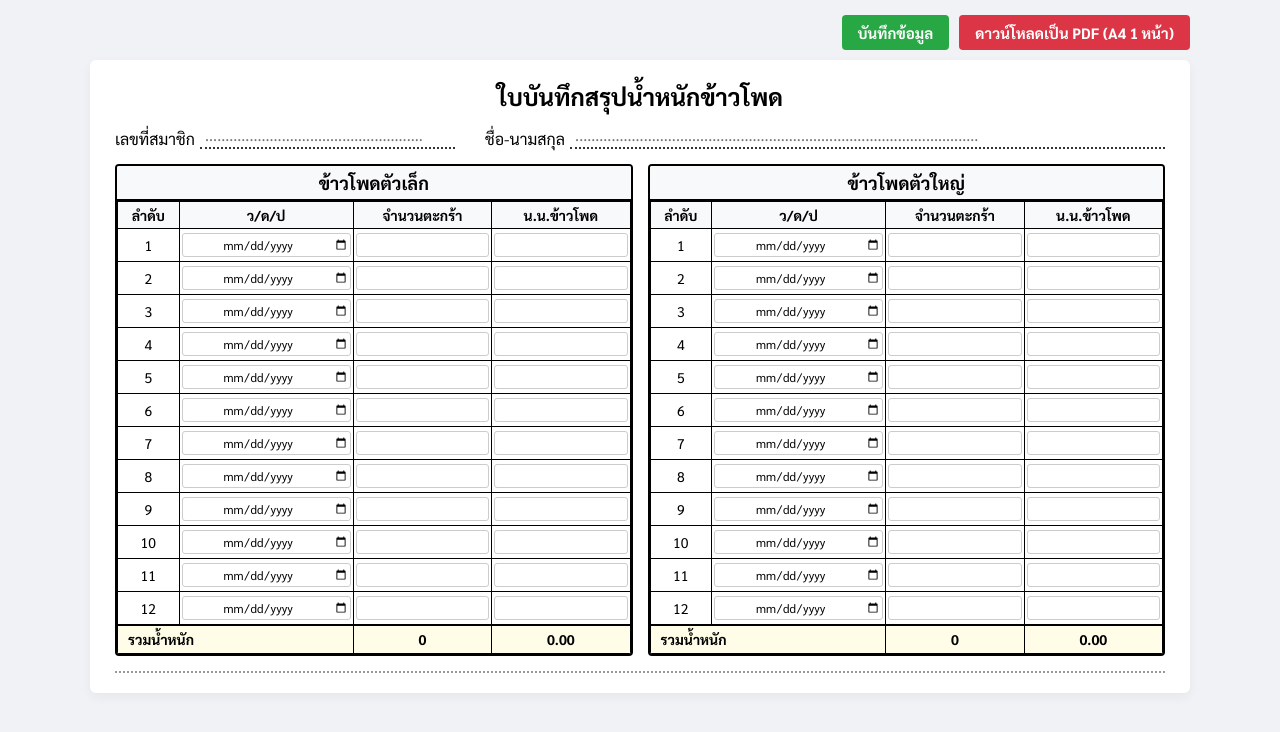
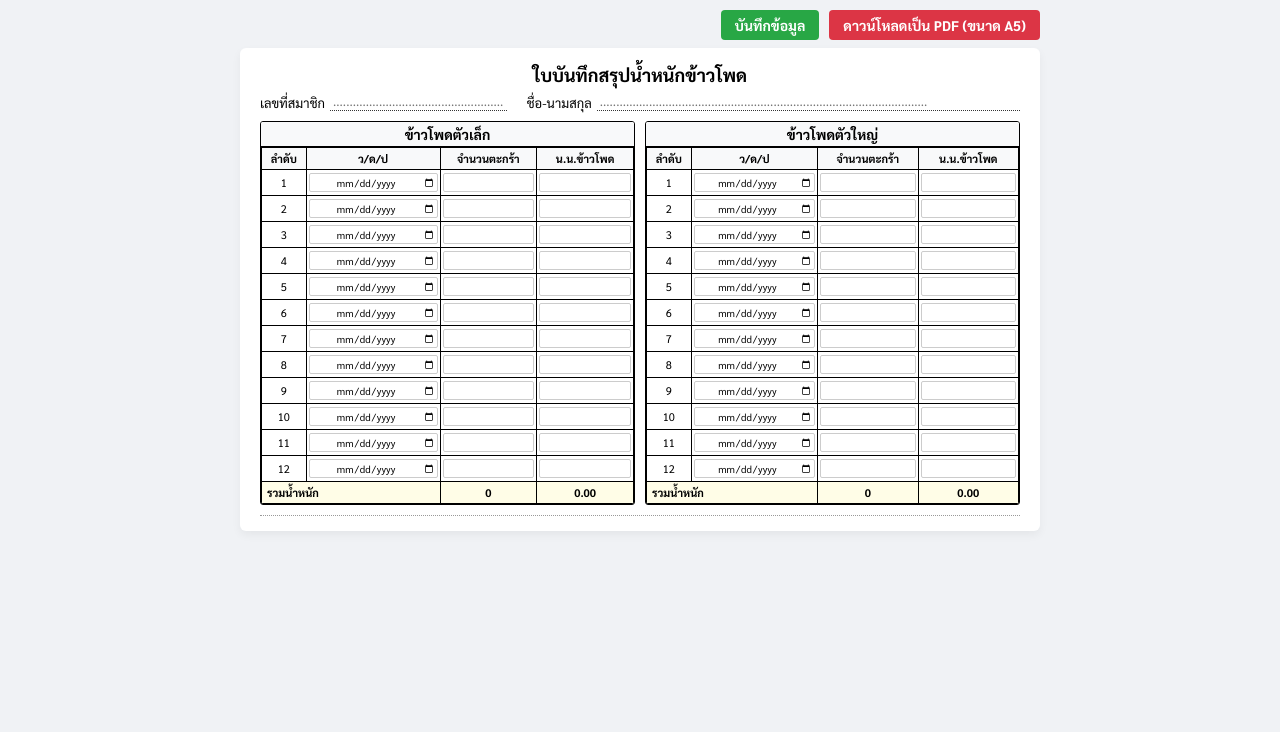
Before and after one commit to jirananboonse-cloud/corn-app, a plain HTML site: page index.html in a window 1280 px wide. Drawn offline with Linux system fonts and the light colour scheme.

Commit message:
Add files via upload

```diff
--- a/index.html
+++ b/index.html
@@ -3,7 +3,7 @@
 <head>
     <meta charset="UTF-8">
     <meta name="viewport" content="width=device-width, initial-scale=1.0">
-    <title>ใบบันทึกสรุปน้ำหนักข้าวโพด</title>
+    <title>ใบบันทึกสรุปน้ำหนักข้าวโพด (ขนาด A5)</title>
     <link rel="preconnect" href="https://fonts.googleapis.com">
     <link rel="preconnect" href="https://fonts.gstatic.com" crossorigin>
     <link href="https://fonts.googleapis.com/css2?family=Sarabun:wght@400;700&display=swap" rel="stylesheet">
@@ -16,24 +16,24 @@
         body {
             font-family: 'Sarabun', sans-serif;
             margin: 0;
-            padding: 15px;
+            padding: 10px;
             background-color: #f0f2f5;
             color: #000;
         }
         .wrapper {
-            max-width: 1100px;
+            max-width: 800px; /* บีบหน้าจอเว็บบนคอมพิวเตอร์ให้อารมณ์ขนาดกะทัดรัดแบบ A5 */
             margin: 0 auto;
         }
-        /* แถบปุ่มด้านบนเว็บแอป */
+        /* แถบปุ่มคอนโทรลด้านบนเว็บแอป */
         .action-bar {
             display: flex;
             justify-content: flex-end;
             gap: 10px;
-            margin-bottom: 10px;
+            margin-bottom: 8px;
         }
         .btn {
-            padding: 8px 16px;
-            font-size: 15px;
+            padding: 6px 14px;
+            font-size: 14px;
             font-family: 'Sarabun', sans-serif;
             font-weight: bold;
             border: none;
@@ -45,28 +45,28 @@
         .btn-save { background-color: #28a745; color: white; }
         .btn-save:hover { background-color: #218838; }
 
-        /* การจัดระเบียบหน้าตารางให้ตรงกับ A4 1 หน้า */
+        /* จัดขนาดพื้นที่การดีไซน์เอกสารให้เข้าสัดส่วนขนาดกระดาษ A5 (ครึ่งหนึ่งของ A4) */
         .document-page {
             background: white;
-            padding: 20px 25px;
+            padding: 15px 20px;
             border-radius: 6px;
-            box-shadow: 0 4px 12px rgba(0,0,0,0.05);
+            box-shadow: 0 4px 10px rgba(0,0,0,0.05);
         }
         .form-header {
             text-align: center;
-            margin-bottom: 10px;
+            margin-bottom: 5px;
         }
         .form-title {
-            font-size: 24px;
+            font-size: 18px; /* ปรับขนาดหัวข้อให้เล็กลงสัมพันธ์กับ A5 */
             font-weight: bold;
             margin: 0 0 5px 0;
         }
-        /* ส่วนข้อมูลสมาชิก */
+        /* ส่วนกรอกข้อมูลสมาชิก */
         .meta-container {
             display: flex;
-            gap: 30px;
-            margin-bottom: 15px;
-            font-size: 16px;
+            gap: 20px;
+            margin-bottom: 10px;
+            font-size: 13px;
         }
         .meta-field {
             display: flex;
@@ -78,32 +78,32 @@
         }
         .meta-field input {
             border: none;
-            border-bottom: 2px dotted #333;
-            padding: 2px 5px;
-            font-size: 16px;
+            border-bottom: 1.5px dotted #333;
+            padding: 1px 3px;
+            font-size: 13px;
             font-family: 'Sarabun', sans-serif;
             width: 100%;
             outline: none;
             background: transparent;
         }
-        /* จัดวางตาราง ซ้าย-ขวา */
+        /* การจัดวางแบ่งตารางฝั่ง ซ้าย-ขวา */
         .grid-layout {
             display: flex;
-            gap: 15px;
+            gap: 10px;
         }
         .table-section {
             flex: 1;
-            border: 2px solid #000000;
-            border-radius: 4px;
+            border: 1.5px solid #000000;
+            border-radius: 3px;
             overflow: hidden;
         }
         .section-title {
             text-align: center;
-            font-size: 18px;
+            font-size: 14px;
             font-weight: bold;
-            padding: 5px;
+            padding: 3px;
             background-color: #f8f9fa;
-            border-bottom: 2px solid #000000;
+            border-bottom: 1.5px solid #000000;
         }
         table {
             width: 100%;
@@ -111,33 +111,32 @@
         }
         th, td {
             border: 1px solid #000000;
-            padding: 4px 2px;
+            padding: 3px 2px;
             text-align: center;
-            font-size: 14px;
+            font-size: 11px; /* ขนาดฟอนต์ย่อลงสำหรับกระดาษแผ่นเล็ก */
         }
         th {
             background-color: #f8f9fa;
             font-weight: bold;
         }
         td {
-            height: 28px; /* บังคับขนาดแถวเพื่อคุมให้ลง 1 หน้าพอดี */
+            height: 20px; /* ลดความสูงของแถวลงเพื่อให้ยัดครบทั้ง 12 แถวในหน้า A5 แผ่นเดียวได้ */
         }
-        /* ช่องกรอกข้อมูลวันที่ และตัวเลข */
+        /* กล่องอินพุตสำหรับพิมพ์ตัวเลขและกดปฏิทิน */
         td input {
             width: 100%;
             height: 100%;
             border: 1px solid #ccc;
-            border-radius: 3px;
-            padding: 2px;
+            border-radius: 2px;
+            padding: 1px;
             text-align: center;
-            font-size: 14px;
+            font-size: 11px;
             font-family: 'Sarabun', sans-serif;
             background-color: #fff;
         }
-        /* ปรับสไตล์ช่องวันที่ปฏิทินให้สวยงาม */
         td input[type="date"] {
-            font-size: 12px;
-            padding: 2px 1px;
+            font-size: 10px;
+            padding: 1px;
             cursor: pointer;
         }
         td input:focus {
@@ -145,32 +144,31 @@
             outline: none;
             background-color: #f4f8ff;
         }
-        /* แถวสรุปผลรวม */
+        /* ตกแต่งแถวรวมน้ำหนักท้ายตาราง */
         .total-row {
             font-weight: bold;
             background-color: #fffde7;
         }
         .total-row td {
-            border-top: 2px solid #000000;
+            border-top: 1.5px solid #000000;
         }
         .total-label {
             text-align: left;
-            padding-left: 10px;
+            padding-left: 5px;
         }
         .footer-line {
-            margin-top: 15px;
-            border-bottom: 2px dotted #999;
+            margin-top: 10px;
+            border-bottom: 1.5px dotted #999;
             width: 100%;
         }
 
         /* ----------------------------------------------------
-           🔥 การตั้งค่าบีบหน้ากระดาษเมื่อแปลงออกเป็นไฟล์ PDF
+           🔥 การตั้งค่าการพิมพ์สำหรับดาวน์โหลดออกเป็น PDF (A5)
         ---------------------------------------------------- */
         @media print {
             body { padding: 0; background: none; }
             .action-bar { display: none !important; }
             .document-page { box-shadow: none; padding: 0; }
-            /* แปลงช่องปฏิทินและช่องกรอกตัวเลขให้เป็นข้อความปกติ ไม่มีขอบกล่องข้อความตอนลง PDF */
             td input {
                 border: none !important;
                 background: transparent !important;
@@ -190,7 +188,7 @@
 <div class="wrapper">
     <div class="action-bar">
         <button class="btn btn-save" onclick="saveData()">บันทึกข้อมูล</button>
-        <button class="btn btn-pdf" onclick="exportToPDF()">ดาวน์โหลดเป็น PDF (A4 1 หน้า)</button>
+        <button class="btn btn-pdf" onclick="exportToPDFA5()">ดาวน์โหลดเป็น PDF (ขนาด A5)</button>
     </div>
 
     <div class="document-page" id="pdf-content">
@@ -216,13 +214,12 @@
                     <thead>
                         <tr>
                             <th style="width: 12%;">ลำดับ</th>
-                            <th style="width: 34%;">ว/ด/ป</th>
-                            <th style="width: 27%;">จำนวนตะกร้า</th>
-                            <th style="width: 27%;">น.น.ข้าวโพด</th>
+                            <th style="width: 36%;">ว/ด/ป</th>
+                            <th style="width: 26%;">จำนวนตะกร้า</th>
+                            <th style="width: 26%;">น.น.ข้าวโพด</th>
                         </tr>
                     </thead>
-                    <tbody id="small-corn-body">
-                        </tbody>
+                    <tbody id="small-corn-body"></tbody>
                     <tr class="total-row">
                         <td colspan="2" class="total-label">รวมน้ำหนัก</td>
                         <td id="small-total-baskets">0</td>
@@ -242,8 +239,7 @@
                             <th style="width: 27%;">น.น.ข้าวโพด</th>
                         </tr>
                     </thead>
-                    <tbody id="big-corn-body">
-                        </tbody>
+                    <tbody id="big-corn-body"></tbody>
                     <tr class="total-row">
                         <td colspan="2" class="total-label">รวมน้ำหนัก</td>
                         <td id="big-total-baskets">0</td>
@@ -258,7 +254,7 @@
 </div>
 
 <script>
-    // สคริปต์สร้างแถวตาราง 12 แถวอัตโนมัติ โดยช่องวันที่เปลี่ยนเป็นประเภท "date" (เลือกปฏิทินป๊อปอัพได้)
+    // รันสคริปต์สร้างแถวตารางกรอกข้อมูลจำนวน 12 บรรทัด และเปิดใช้ช่องประเภท date สำหรับคลิกเปิดปฏิทินป๊อปอัพ
     function generateTableRows(tbodyId, typePrefix) {
         const tbody = document.getElementById(tbodyId);
         for (let i = 1; i <= 12; i++) {
@@ -273,16 +269,14 @@
         }
     }
 
-    // ฟังก์ชันคำนวณผลรวมอัตโนมัติของทั้ง 2 ตาราง
+    // ฟังก์ชันในการประมวลผลคำนวณและรวมยอดน้ำหนักรวมและจำนวนตะกร้าแบบอัตโนมัติ
     function calculateSummaryTotals() {
-        // 1. ตารางข้าวโพดตัวเล็ก
         let smallBaskets = 0, smallWeight = 0;
         document.querySelectorAll('.small-basket').forEach(input => smallBaskets += Number(input.value) || 0);
         document.querySelectorAll('.small-weight').forEach(input => smallWeight += Number(input.value) || 0);
         document.getElementById('small-total-baskets').innerText = smallBaskets;
         document.getElementById('small-total-weight').innerText = smallWeight.toFixed(2);
 
-        // 2. ตารางข้าวโพดตัวใหญ่
         let bigBaskets = 0, bigWeight = 0;
         document.querySelectorAll('.big-basket').forEach(input => bigBaskets += Number(input.value) || 0);
         document.querySelectorAll('.big-weight').forEach(input => bigWeight += Number(input.value) || 0);
@@ -290,33 +284,27 @@
         document.getElementById('big-total-weight').innerText = bigWeight.toFixed(2);
     }
 
-    // ฟังก์ชันในการเซฟหน้าตารางเป็น PDF ควบคุมให้บีบลง 1 หน้า A4 แนวนอน พอดีเป๊ะ
-    function exportToPDF() {
-        // ก่อนรัน PDF ให้ดึงข้อมูลวันที่มาแปลงรูปแบบให้อ่านง่ายขึ้นในหน้าพิมพ์ (ป้องกันปัญหาบราวเซอร์บางตัวพิมพ์ช่องปฏิทินเพี้ยน)
-        const dates = document.querySelectorAll('input[type="date"]');
-
+    // ฟังก์ชันสั่งการดาวน์โหลดและบังคับล็อกโครงสร้างหน้าไฟล์ PDF ให้อยู่บนกระดาษขนาด A5 แนวนอนจำนวน 1 หน้าถ้วนพอดี
+    function exportToPDFA5() {
         const element = document.getElementById('pdf-content');
         const memberId = document.getElementById('member_id').value.trim();
-        const fileName = memberId ? `สรุปน้ำหนัก_สมาชิก_${memberId}.pdf` : 'ใบบันทึกสรุปน้ำหนักข้าวโพด.pdf';
+        const fileName = memberId ? `สรุปน้ำหนัก_A5_สมาชิก_${memberId}.pdf` : 'ใบบันทึกสรุปน้ำหนักข้าวโพด_A5.pdf';
 
-        // ตั้งค่าโครงสร้างจัดหน้ากระดาษของ html2pdf
         const opt = {
-            margin:       [8, 10, 8, 10], // บังคับระยะขอบ บน, ซ้าย, ล่าง, ขวา เป็นมิลลิเมตร
+            margin:       [5, 6, 5, 6], // ขอบกระดาษหน่วยมิลลิเมตร (บน, ซ้าย, ล่าง, ขวา) ย่อขอบลงเพื่อให้เหมาะกับ A5
             filename:     fileName,
             image:        { type: 'jpeg', quality: 0.98 },
-            html2canvas:  { scale: 2, useCORS: true, logging: false }, // ขยายความชัดตัวอักษร 2 เท่า
-            jsPDF:        { unit: 'mm', format: 'a4', orientation: 'landscape' } // ล็อกขนาดหน้าเป็น A4 แนวนอน
+            html2canvas:  { scale: 2.5, useCORS: true, logging: false }, // ตั้งค่าสเกลความชัดสูงขึ้นเพื่อไม่ให้ตัวหนังสือเล็กแล้วเบลอ
+            jsPDF:        { unit: 'mm', format: 'a5', orientation: 'landscape' } // 🔥 ตั้งค่าเปลี่ยนขนาดกระดาษเป็นขนาด A5 แนวนอน
         };
 
-        // สั่งแปลงและบันทึกดาวน์โหลดทันที 1 หน้าถ้วน
         html2pdf().set(opt).from(element).save();
     }
 
     function saveData() {
-        alert("บันทึกข้อมูลปัจจุบันเรียบร้อย สามารถตรวจยอดรวมและกดเซฟเป็น PDF ได้ครับ");
+        alert("บันทึกข้อมูลตารางขนาด A5 เรียบร้อยแล้ว สามารถกดปุ่มเพื่อรับไฟล์ PDF ได้ทันที");
     }
 
-    // เริ่มทำงานเมื่อเปิดหน้าเว็บ
     window.onload = function() {
         generateTableRows('small-corn-body', 'small');
         generateTableRows('big-corn-body', 'big');
```
